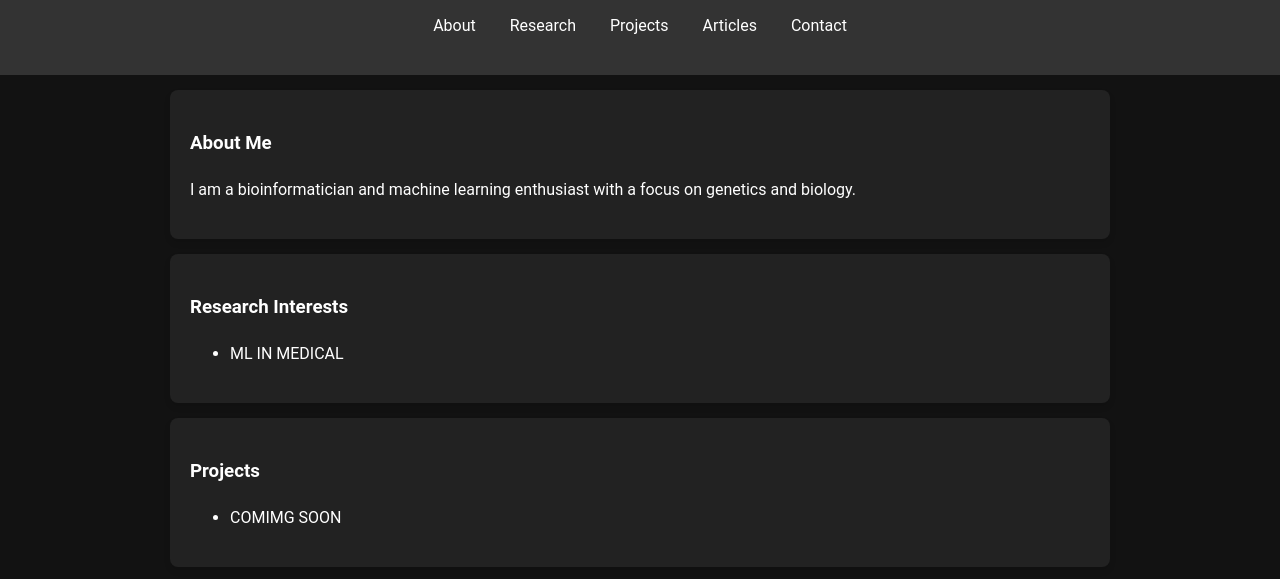
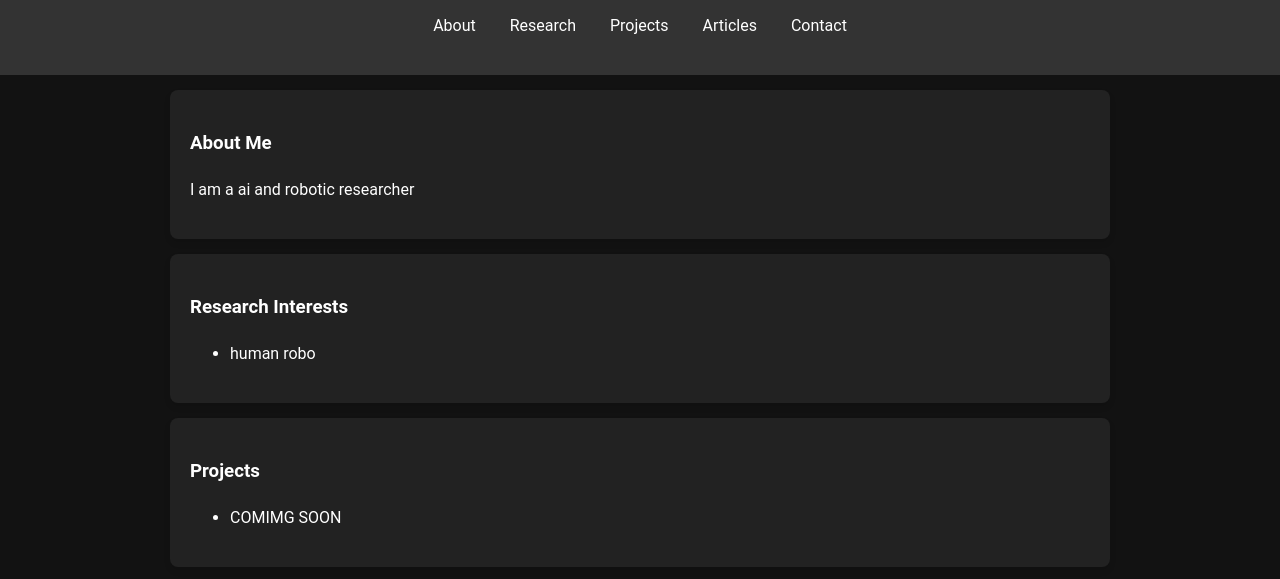
Before and after one commit to omidkaramibio/omidkaramibio.github.io, a plain HTML site: page index.html in a window 1280 px wide. Shown: the part 160-739 px from the top of the page. Drawn offline with Linux system fonts and the light colour scheme.

Commit message:
Update index.html

```diff
--- a/index.html
+++ b/index.html
@@ -152,13 +152,13 @@
 
     <section id="about">
         <h3>About Me</h3>
-        <p>I am a bioinformatician and machine learning enthusiast with a focus on genetics and biology.</p>
+        <p>I am a ai and robotic researcher</p>
     </section>
 
     <section id="research">
         <h3>Research Interests</h3>
         <ul>
-            <li>ML IN MEDICAL</li>
+            <li>human robo</li>
 
         </ul>
     </section>
```
